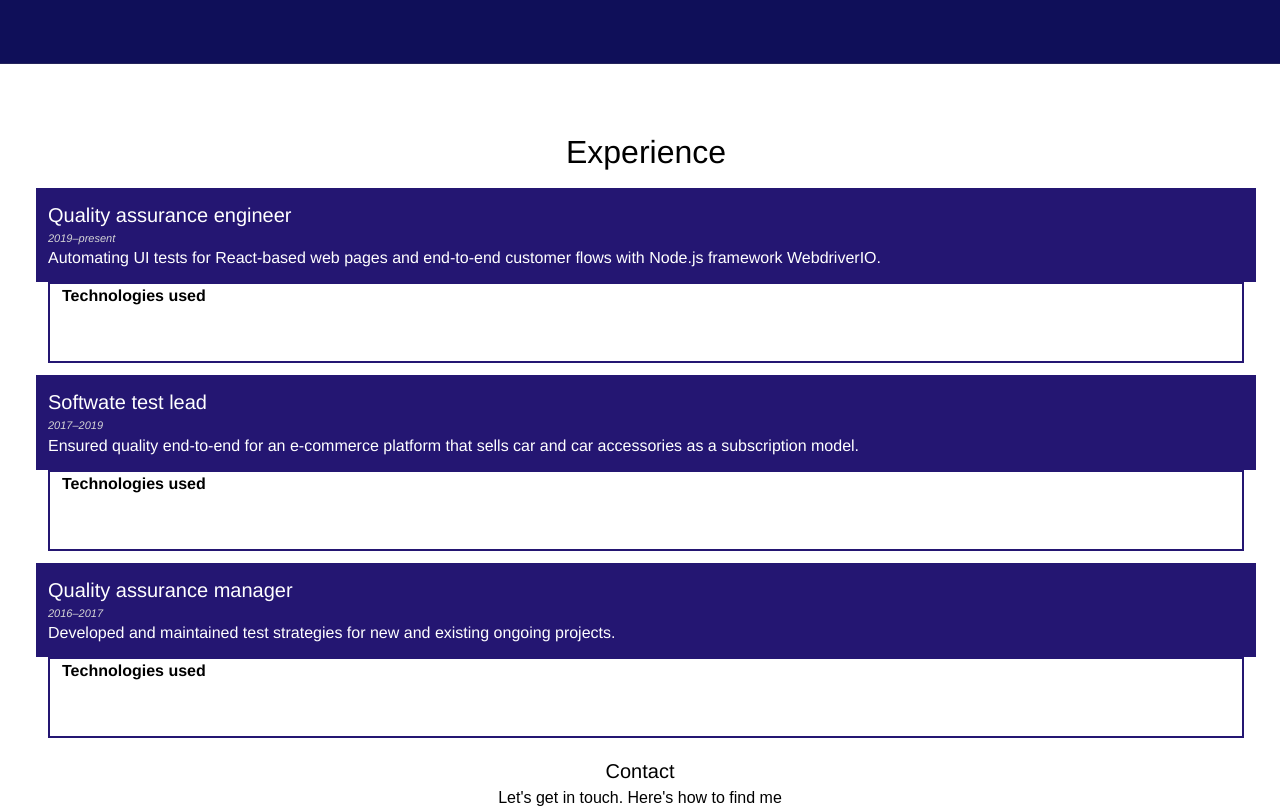
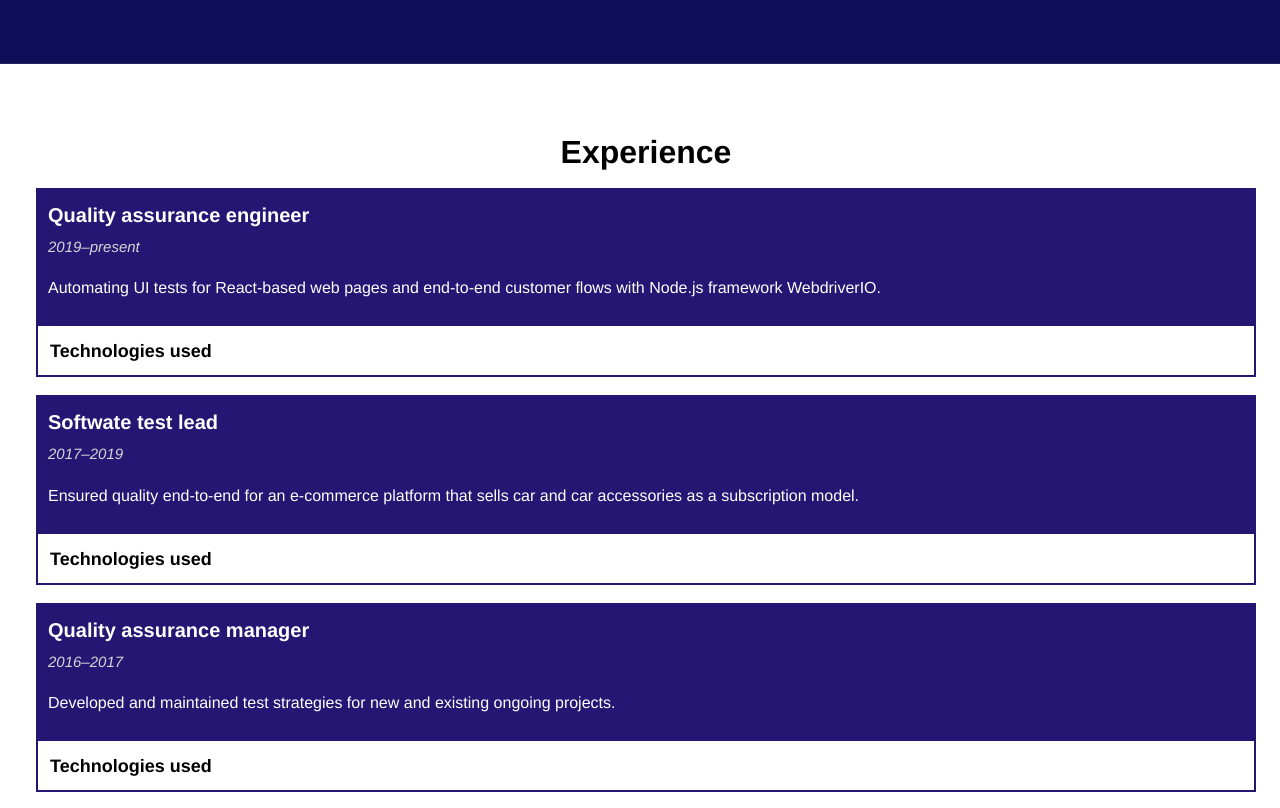
Before and after one commit to tederlandsson/portfolio, a React (Create React App) app: page / in a window 1280 px wide. Shown: the part 640-1448 px from the top of the page. Built offline with nearby package versions, Linux system fonts and the light colour scheme.

Commit message:
formatting updates on experience

```diff
--- a/src/components/Experience/Experience.tsx
+++ b/src/components/Experience/Experience.tsx
@@ -10,7 +10,7 @@ const Experience: React.FC = () => {
   return (
     <StyledExperience>
       <div className="experience">
-        <h2>Experience</h2>
+        <h2 className="component-header">Experience</h2>
         {experienceContent.map((x) => (
           <ExperienceItem data={x} />
         ))}
@@ -23,39 +23,10 @@ const StyledExperience = styled.div`
     margin: 0 ${Margins.large} ${Margins.medium} ${Margins.Large};
   }
 
-  .experience > h2 {
+  .component-header {
     font-size: ${FontSizes.huge};
     margin-bottom: ${Margins.small};
-  }
-
-  ul {
-    margin-bottom: ${Margins.large};
-  }
-
-  b {
-    font-size: ${FontSizes.large};
-    margin-bottom: ${Margins.medium};
-  }
-
-  .company {
     font-weight: bold;
-  }
-
-  .company,
-  .dates {
-    margin: ${Margins.medium} 0 ${Margins.small} 0;
-    font-size: ${FontSizes.medium}
-  }
-
-  .logoWrapper {
-    width: 10%;
-    height: auto;
-    position: center;
-    margin: 24px auto 24px auto;
-  }
-
-  .logoWrapper > img {
-    border-radius: 50%
   }
 `;
 
--- a/src/components/Experience/ExperienceItem.tsx
+++ b/src/components/Experience/ExperienceItem.tsx
@@ -48,7 +48,7 @@ class ExperienceItem extends Component<ExperienceItemProps> {
 
 const ExperienceItemStyling = styled.div`
   .experience-item {
-    margin-bottom: ${Margins.xsmall} ${Margins.xsmall} ${Margins.xsmall} ${Margins.xsmall};
+    margin: ${Margins.xsmall} 0 ${Margins.medium} 0;
     color: ${Colors.white};
     text-align: left;
   }
@@ -58,26 +58,27 @@ const ExperienceItemStyling = styled.div`
     padding: ${Margins.small} ${Margins.small} ${Margins.small} ${Margins.small};
   }
 
-  .description > p {
-    padding: ${Margins.small} ${Margins.small} ${Margins.small} ${Margins.small};
+  .top-container > h2 {
+    font-size: 20px;
+    font-weight: bold;
+  }
+
+  .description {
+    padding: ${Margins.small} ${Margins.small} ${Margins.small} 0;
   }
 
   .bottom-container {
-    margin: 0 ${Margins.small} ${Margins.small} ${Margins.small};
+    margin: 0 0 ${Margins.medium} 0;
     padding: 0 ${Margins.small} ${Margins.small} ${Margins.small};
     border: 2px ${Colors.experienceBlue} solid;
-  }
-
-  .header > h2 {
-    font-size: 12px;
-    font-weight: bold;
   }
 
   .subHeader {
     text-align: left;
     font-style: italic;
     color: #D6D6D6;
-    font-size: 11px;
+    font-size: 15px;
+    padding: ${Margins.xsmall} ${Margins.xsmall} ${Margins.xsmall} 0;
   }
 
   .bottom-header {
@@ -85,9 +86,15 @@ const ExperienceItemStyling = styled.div`
     font-weight: bold;
   }
 
-  .icons {
+  .bottom-container > h3 {
+    font-size: 18px;
+    font-weight: bold;
+    margin-top: ${Margins.small};
+  }
+
+  .icons > svg {
     font-size: 3em;
-    margin: 12px 5px 24px 5px;
+    margin: ${Margins.small} 5px ${Margins.small} 5px;
     display: inline-block;
     border-radius: 12.5%;
   }
@@ -96,8 +103,9 @@ const ExperienceItemStyling = styled.div`
     border-radius: 50%;
   }
 
-  .bottom-header > h3 {
+  .bottom-container > .bottom-header > h3 {
     margin-top: ${Margins.large};
+    font-size: 48px;
   }
 
 `;
```
